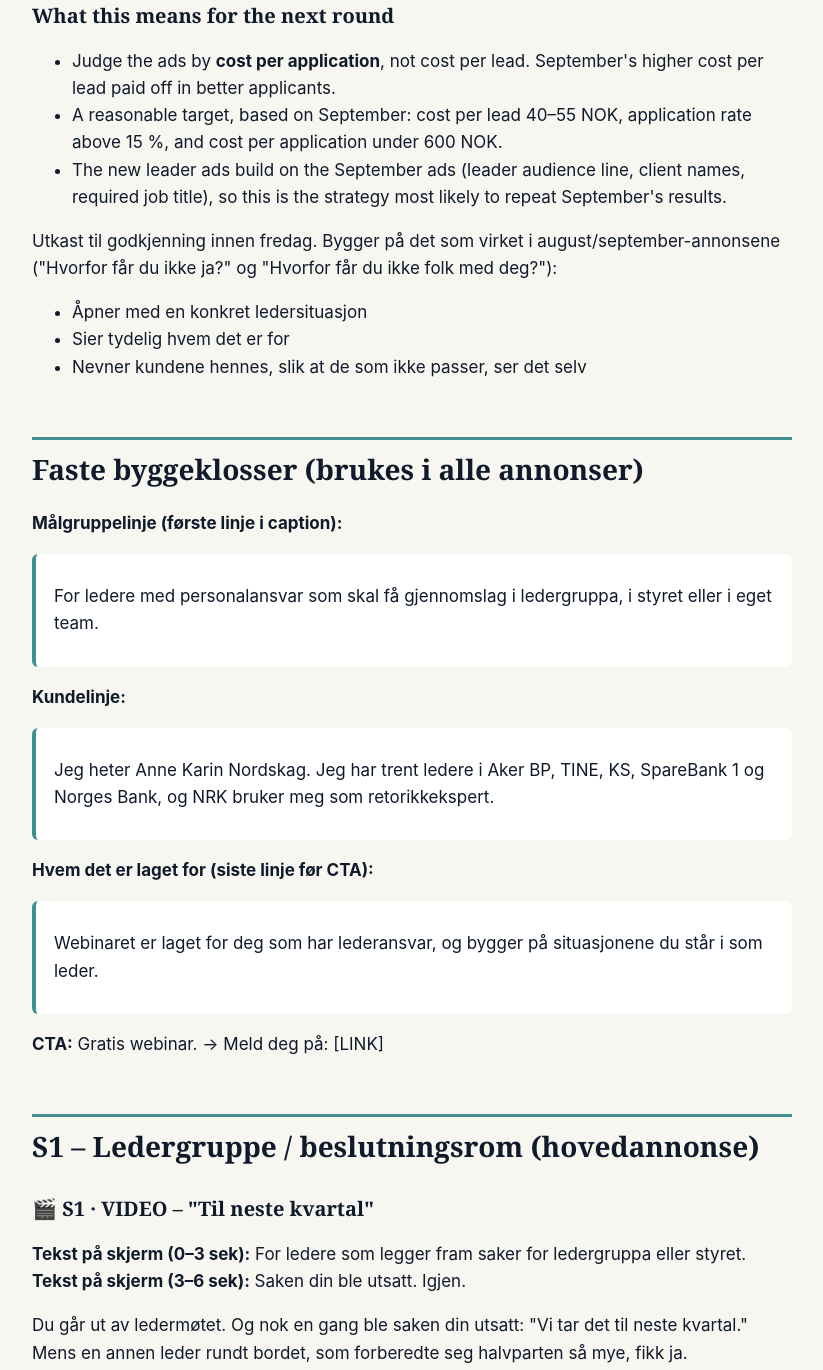
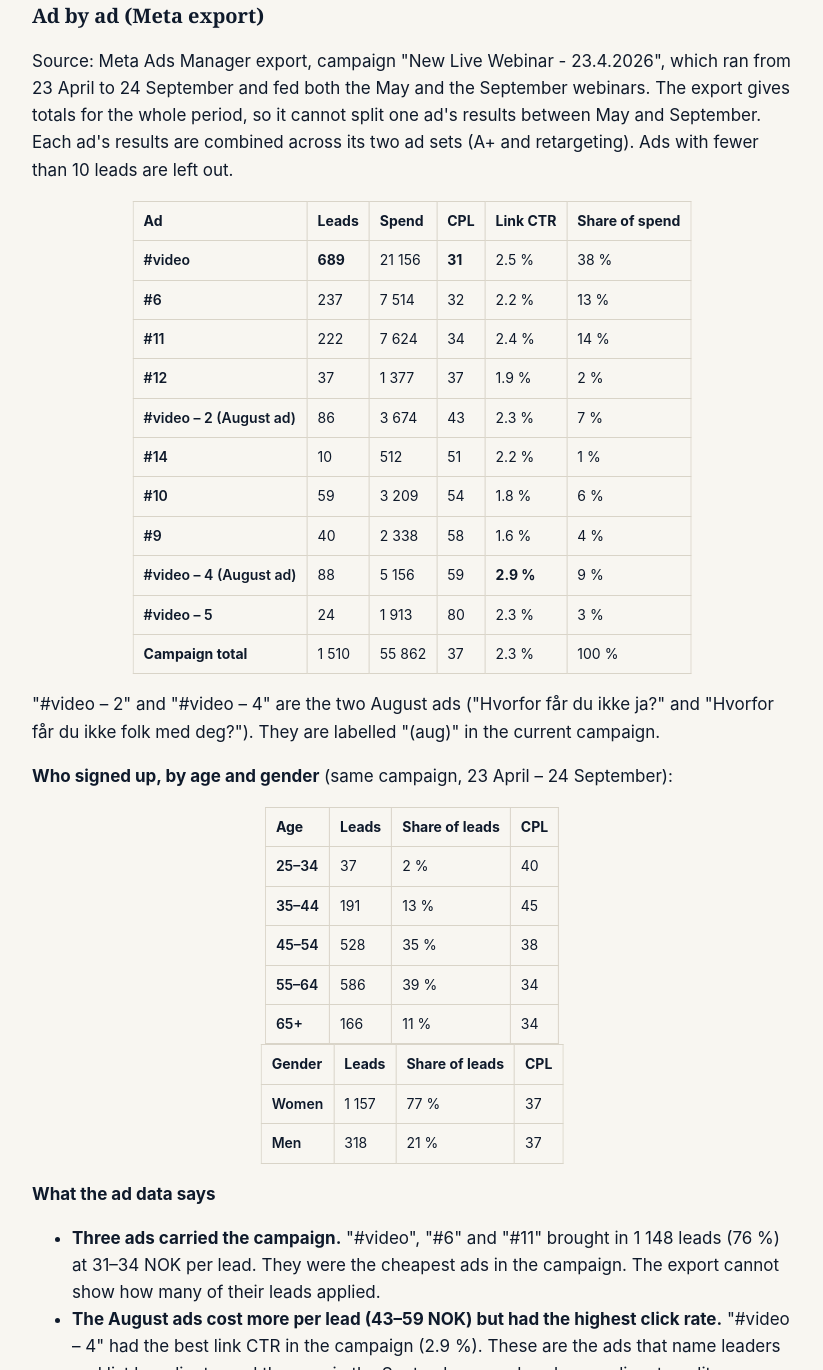
Before and after one commit to haphuongharley-wq/anne-karin-ads-review, a plain HTML site: page index.html in a window 1280 px wide. Shown: the part 1425-2795 px from the top of the page, without its empty margins (228-1051 px from the left). Drawn offline with Linux system fonts and the light colour scheme.

Commit message:
docs: add ad-by-ad, age and gender results from Meta export

```diff
--- a/index.html
+++ b/index.html
@@ -148,6 +148,185 @@ hr{display:none}
 <p><strong>2. September gave fewer, better leads.</strong> Cost per lead was higher (42–51 NOK) and the rooms were half the size. But about one in five attendees applied, twice the May rate. With about 6 400 NOK less ad spend, September brought in more applications than May (33 against 32), at 543 NOK per application against 761.</p>
 <p><strong>3. 3 September was the best webinar of the two rounds.</strong> It had the lowest cost per application (480 NOK), 2 sales and a ROAS of 7.8.</p>
 <p><strong>4. Why September worked:</strong> these webinars ran the August ads "Hvorfor får du ikke ja?" and "Hvorfor får du ikke folk med deg?". They open with a leadership situation, name the audience and list her clients (Aker BP, TINE, KS, SpareBank 1, Norges Bank). That filters out people who are not leaders before they sign up.</p>
+<h3>Ad by ad (Meta export)</h3>
+<p>Source: Meta Ads Manager export, campaign "New Live Webinar - 23.4.2026", which ran from 23 April to 24 September and fed both the May and the September webinars. The export gives totals for the whole period, so it cannot split one ad's results between May and September. Each ad's results are combined across its two ad sets (A+ and retargeting). Ads with fewer than 10 leads are left out.</p>
+<table>
+<thead>
+<tr>
+<th>Ad</th>
+<th>Leads</th>
+<th>Spend</th>
+<th>CPL</th>
+<th>Link CTR</th>
+<th>Share of spend</th>
+</tr>
+</thead>
+<tbody>
+<tr>
+<td>#video</td>
+<td><strong>689</strong></td>
+<td>21 156</td>
+<td><strong>31</strong></td>
+<td>2.5 %</td>
+<td>38 %</td>
+</tr>
+<tr>
+<td>#6</td>
+<td>237</td>
+<td>7 514</td>
+<td>32</td>
+<td>2.2 %</td>
+<td>13 %</td>
+</tr>
+<tr>
+<td>#11</td>
+<td>222</td>
+<td>7 624</td>
+<td>34</td>
+<td>2.4 %</td>
+<td>14 %</td>
+</tr>
+<tr>
+<td>#12</td>
+<td>37</td>
+<td>1 377</td>
+<td>37</td>
+<td>1.9 %</td>
+<td>2 %</td>
+</tr>
+<tr>
+<td>#video – 2 (August ad)</td>
+<td>86</td>
+<td>3 674</td>
+<td>43</td>
+<td>2.3 %</td>
+<td>7 %</td>
+</tr>
+<tr>
+<td>#14</td>
+<td>10</td>
+<td>512</td>
+<td>51</td>
+<td>2.2 %</td>
+<td>1 %</td>
+</tr>
+<tr>
+<td>#10</td>
+<td>59</td>
+<td>3 209</td>
+<td>54</td>
+<td>1.8 %</td>
+<td>6 %</td>
+</tr>
+<tr>
+<td>#9</td>
+<td>40</td>
+<td>2 338</td>
+<td>58</td>
+<td>1.6 %</td>
+<td>4 %</td>
+</tr>
+<tr>
+<td>#video – 4 (August ad)</td>
+<td>88</td>
+<td>5 156</td>
+<td>59</td>
+<td><strong>2.9 %</strong></td>
+<td>9 %</td>
+</tr>
+<tr>
+<td>#video – 5</td>
+<td>24</td>
+<td>1 913</td>
+<td>80</td>
+<td>2.3 %</td>
+<td>3 %</td>
+</tr>
+<tr>
+<td><strong>Campaign total</strong></td>
+<td>1 510</td>
+<td>55 862</td>
+<td>37</td>
+<td>2.3 %</td>
+<td>100 %</td>
+</tr>
+</tbody>
+</table>
+<p>"#video – 2" and "#video – 4" are the two August ads ("Hvorfor får du ikke ja?" and "Hvorfor får du ikke folk med deg?"). They are labelled "(aug)" in the current campaign.</p>
+<p><strong>Who signed up, by age and gender</strong> (same campaign, 23 April – 24 September):</p>
+<table>
+<thead>
+<tr>
+<th>Age</th>
+<th>Leads</th>
+<th>Share of leads</th>
+<th>CPL</th>
+</tr>
+</thead>
+<tbody>
+<tr>
+<td>25–34</td>
+<td>37</td>
+<td>2 %</td>
+<td>40</td>
+</tr>
+<tr>
+<td>35–44</td>
+<td>191</td>
+<td>13 %</td>
+<td>45</td>
+</tr>
+<tr>
+<td>45–54</td>
+<td>528</td>
+<td>35 %</td>
+<td>38</td>
+</tr>
+<tr>
+<td>55–64</td>
+<td>586</td>
+<td>39 %</td>
+<td>34</td>
+</tr>
+<tr>
+<td>65+</td>
+<td>166</td>
+<td>11 %</td>
+<td>34</td>
+</tr>
+</tbody>
+</table>
+<table>
+<thead>
+<tr>
+<th>Gender</th>
+<th>Leads</th>
+<th>Share of leads</th>
+<th>CPL</th>
+</tr>
+</thead>
+<tbody>
+<tr>
+<td>Women</td>
+<td>1 157</td>
+<td>77 %</td>
+<td>37</td>
+</tr>
+<tr>
+<td>Men</td>
+<td>318</td>
+<td>21 %</td>
+<td>37</td>
+</tr>
+</tbody>
+</table>
+<p><strong>What the ad data says</strong></p>
+<ul>
+<li><strong>Three ads carried the campaign.</strong> "#video", "#6" and "#11" brought in 1 148 leads (76 %) at 31–34 NOK per lead. They were the cheapest ads in the campaign. The export cannot show how many of their leads applied.</li>
+<li><strong>The August ads cost more per lead (43–59 NOK) but had the highest click rate.</strong> "#video – 4" had the best link CTR in the campaign (2.9 %). These are the ads that name leaders and list her clients, and they ran in the September rounds, when applicant quality was strongest. Applications are not tracked per ad, so this link cannot be confirmed from the data.</li>
+<li><strong>Three in four leads were 45–64.</strong> The 35–44 group was the most expensive (45 NOK per lead) and the smallest of the core groups.</li>
+<li><strong>Men cost the same as women.</strong> Men were only 21 % of leads, but their cost per lead (37 NOK) was the same as women's. Reaching more men does not have to raise the cost per lead.</li>
+</ul>
 <h3>What this means for the next round</h3>
 <ul>
 <li>Judge the ads by <strong>cost per application</strong>, not cost per lead. September's higher cost per lead paid off in better applicants.</li>
```
